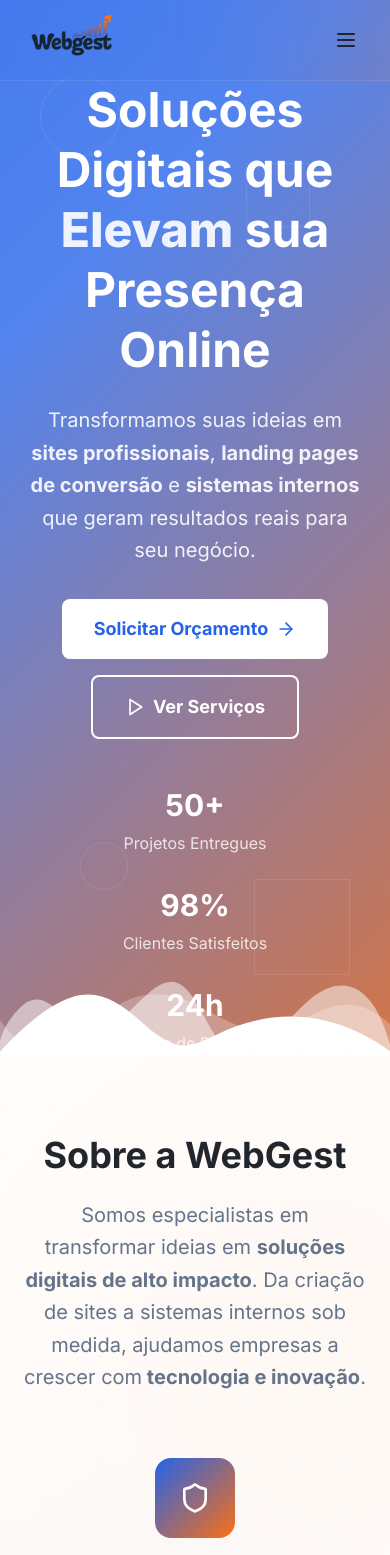
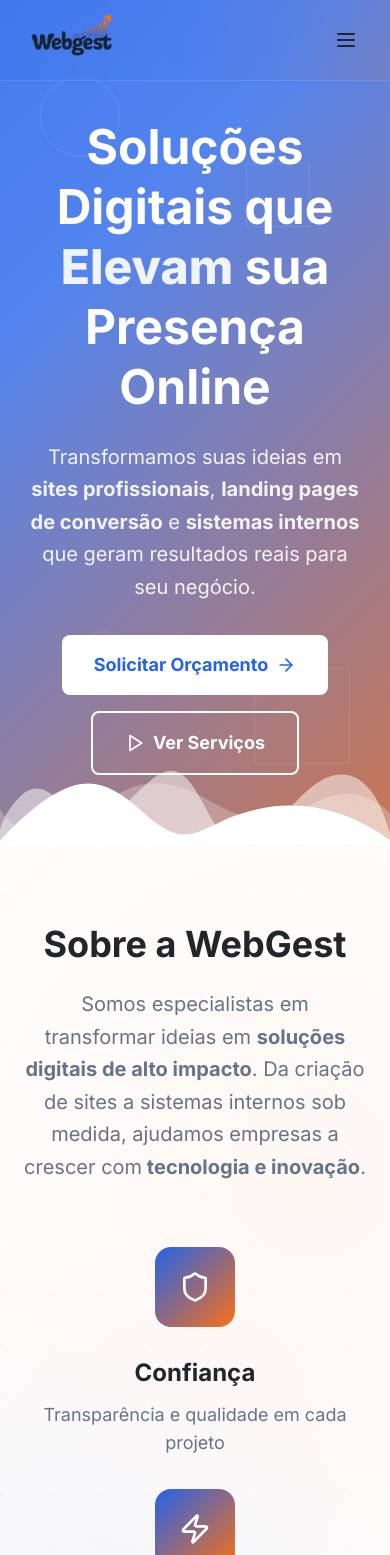
Before and after one commit to helenomatoss/webgest-site, a React (Vite) app: page / in a window 390 px wide. Shown: the top 1555 px of the page. Built offline with nearby package versions, Linux system fonts and the light colour scheme; the HTML template or start-up script is replaced by a standard one.

Commit message:
feat(hero): aumenta padding top e remove faixa de métricas; espaçamento responsivo

```diff
--- a/src/components/Hero.tsx
+++ b/src/components/Hero.tsx
@@ -2,7 +2,7 @@ import { ArrowRight, Play } from "lucide-react";
 
 export function Hero() {
   return (
-    <section id="hero" className="relative min-h-screen flex items-center justify-center animated-gradient overflow-hidden pt-20 md:pt-0">
+    <section id="hero" className="relative min-h-screen flex items-center justify-center animated-gradient overflow-hidden pt-24 md:pt-28 lg:pt-32 xl:pt-36">
       {/* Geometric Background Elements */}
       <div className="absolute inset-0 overflow-hidden">
         <div className="absolute top-20 left-10 w-20 h-20 border border-white/10 rounded-full floating-element"></div>
@@ -23,7 +23,7 @@ export function Hero() {
             Transformamos suas ideias em <strong>sites profissionais</strong>, <strong>landing pages de conversão</strong> e <strong>sistemas internos</strong> que geram resultados reais para seu negócio.
           </p>
 
-          <div className="flex flex-col sm:flex-row gap-4 justify-center items-center mb-12">
+          <div className="flex flex-col sm:flex-row gap-4 justify-center items-center mb-12 md:mb-16 lg:mb-20">
             <a
               href="#contact"
               className="bg-white text-primary px-8 py-4 rounded-lg font-bold text-lg hover:bg-white/95 transition-all duration-300 hover:shadow-xl hover:-translate-y-1 flex items-center gap-2 group"
@@ -40,22 +40,6 @@ export function Hero() {
               Ver Serviços
             </a>
           </div>
-
-          {/* Trust Indicators */}
-          <div className="grid grid-cols-1 md:grid-cols-3 gap-8 max-w-2xl mx-auto">
-            <div className="text-center">
-              <div className="text-3xl font-bold text-white mb-2">50+</div>
-              <div className="text-white/80">Projetos Entregues</div>
-            </div>
-            <div className="text-center">
-              <div className="text-3xl font-bold text-white mb-2">98%</div>
-              <div className="text-white/80">Clientes Satisfeitos</div>
-            </div>
-            <div className="text-center">
-              <div className="text-3xl font-bold text-white mb-2">24h</div>
-              <div className="text-white/80">Tempo de Resposta</div>
-            </div>
-          </div>
         </div>
       </div>
 
```
